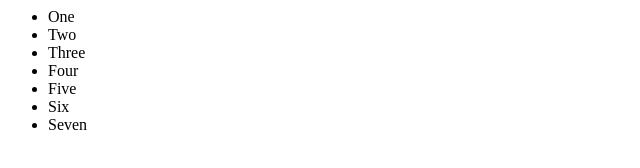
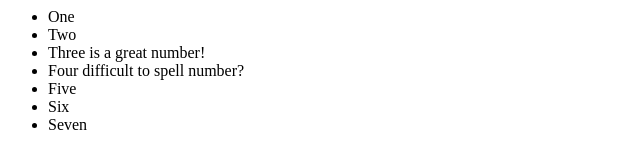
Before and after one commit to MrV01/conflict-example, a plain HTML site: page index.html in a window 1280 px wide. Shown: the whole page, without its empty margins (0-640 px from the left). Drawn offline with Linux system fonts and the light colour scheme.

Commit message:
Commented 3 and 4 by V-3-V

```diff
--- a/index.html
+++ b/index.html
@@ -2,8 +2,8 @@
 <ul>
   <li>One</li>  <!-- V-3-V -->
   <li>Two</li>  <!-- V-3-V -->
-  <li>Three</li>
-  <li>Four</li>
+  <li>Three is a great number!</li> <!-- Commented by V-3-V -->
+  <li>Four difficult to spell number?</li> <!-- V-3-V Copyright -->
   <li>Five</li>
   <li>Six</li> <!-- MrV01 -->
   <li>Seven</li> <!-- MrV01 -->
```
